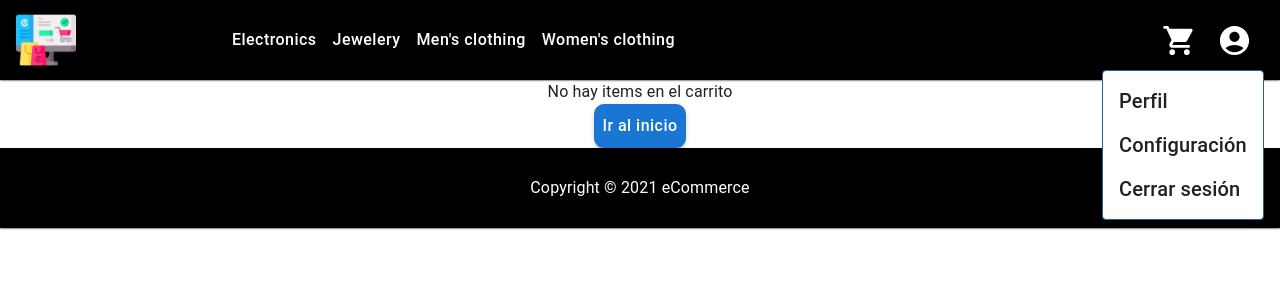
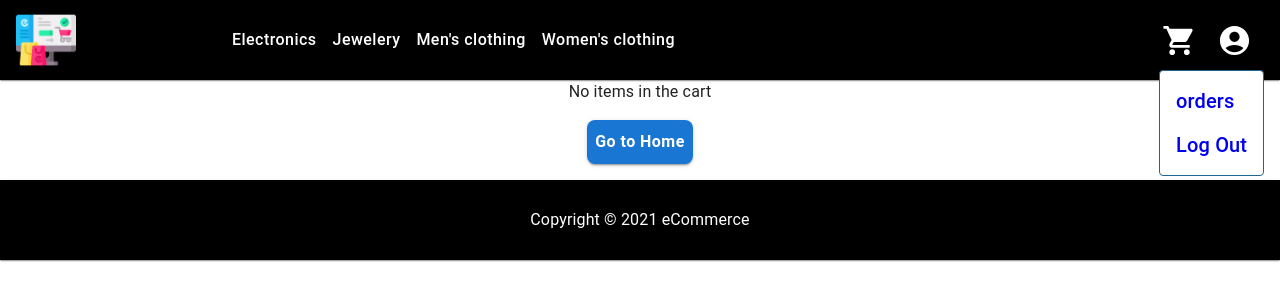
Before and after one commit to germanrogu/coder_proyecto, a React (Create React App) app: page /cart in a window 1280 px wide. Both pictures are taken after a click on the button 1234 px from the left and 40 px from the top of the page. Shown: the top 300 px of the page. Built offline with nearby package versions, Linux system fonts and the light colour scheme.

Commit message:
:sparkles: :hammer: Order component

```diff
--- a/src/components/pages/Cart/Cart.jsx
+++ b/src/components/pages/Cart/Cart.jsx
@@ -9,11 +9,16 @@ const ButtonCustom = withStyles((theme) => ({
   root: {
     "&.MuiButton-root": {
       textTransform: "none",
-      color: "white",
+      // color: "#3483fa",
       fontSize: "1rem",
-      fontWeight: "500",
+      fontWeight: "600",
       padding: theme.spacing(1),
-      borderRadius: "10px",
+      borderRadius: "8px",
+      // backgroundColor: "#4189e626",
+      margin: theme.spacing(2),
+    },
+    "&.MuiButton-root:hover": {
+      backgroundColor: "#4189e659",
     },
   },
 }))(Button);
@@ -57,7 +62,7 @@ export const Cart = () => {
                 }}
               >
                 <ButtonCustom variant="contained" color="secondary">
-                  Seguir comprando
+                  Keep shopping
                 </ButtonCustom>
               </Link>
             </Grid>
@@ -80,7 +85,7 @@ export const Cart = () => {
                 }}
               >
                 <ButtonCustom variant="contained" color="success">
-                  Hacer pedido
+                  Place an order
                 </ButtonCustom>
               </Link>
             </Grid>
@@ -94,11 +99,11 @@ export const Cart = () => {
               }}
             >
               <ButtonCustom
+                variant="contained"
                 onClick={() => clearCart()}
-                variant="contained"
                 color="error"
               >
-                Vaciar carrito
+                Empty cart
               </ButtonCustom>
             </Grid>
           </Grid>
@@ -111,7 +116,7 @@ export const Cart = () => {
               justifyContent: "center",
             }}
           >
-            No hay items en el carrito
+            No items in the cart
           </Typography>
           <Link
             to={`/`}
@@ -122,9 +127,7 @@ export const Cart = () => {
               alignItems: "center",
             }}
           >
-            <ButtonCustom variant="contained" color="primary">
-              Ir al inicio
-            </ButtonCustom>
+            <ButtonCustom variant="contained" color="primary">Go to Home</ButtonCustom>
           </Link>
         </>
       )}
--- /dev/null
+++ b/src/components/pages/Orders/Orders.jsx
@@ -0,0 +1,51 @@
+import React, { useEffect, useState } from "react";
+
+import { collection, getDocs } from "firebase/firestore";
+import { db } from "../../../firebase";
+import { Box, Grid } from "@mui/material";
+import { OrderItem } from "../../ui/atoms/OrderItem/OrderItem";
+import { LoadingScreen } from "../../ui/atoms/LoadingScreen/LoadingScreen";
+
+export const Orders = () => {
+  const [product, setProduct] = useState([]);
+  const [loading, setLoading] = useState(false);
+
+  useEffect(() => {
+    setLoading(true);
+
+    const orderCollection = collection(db, "orders");
+    const getDocuments = getDocs(orderCollection);
+
+    getDocuments
+      .then((response) => {
+        const docs = response.docs;
+        const docsFormat = docs.map((doc) => {
+          return doc.data();
+        });
+
+        setProduct(docsFormat);
+        setLoading(false);
+      })
+      .catch((err) => {
+        console.error(err);
+      });
+  }, []);
+
+  return (
+    <>
+      {!loading ? (
+        <Grid container spacing={1}>
+          {product.map((item, index) => (
+            <Grid item xs={12} md={12} key={index}>
+              <OrderItem product={item} />
+            </Grid>
+          ))}
+        </Grid>
+      ) : (
+        <Box sx={{ display: "flex" }}>
+          <LoadingScreen />
+        </Box>
+      )}
+    </>
+  );
+};
--- a/src/components/ui/atoms/Item/Item.jsx
+++ b/src/components/ui/atoms/Item/Item.jsx
@@ -2,11 +2,9 @@ import {
   Button,
   Card,
   CardActions,
-  // CardContent,
   CardHeader,
   CardMedia,
   IconButton,
-  // Typography,
 } from "@mui/material";
 import FavoriteIcon from "@mui/icons-material/Favorite";
 import React from "react";
@@ -27,14 +25,15 @@ const ButtonCustom = withStyles((theme) => ({
   root: {
     "&.MuiButton-root": {
       textTransform: "none",
-      color: "black",
+      color: "#3483fa",
       fontSize: "1rem",
-      fontWeight: "400",
+      fontWeight: "600",
       padding: theme.spacing(1),
-      borderRadius: "10px",
+      borderRadius: "8px",
+      backgroundColor: "#4189e626",
     },
     "&.MuiButton-root:hover": {
-      backgroundColor: "#C1D1D6",
+      backgroundColor: "#4189e659",
     },
   },
 }))(Button);
@@ -43,18 +42,15 @@ export const Item = ({
   id,
   stock,
   initial,
-  onAdd,
   titleItem,
   category,
-  // description,
   urlImg,
-  //stockNumber,
 }) => {
   return (
     <>
       <CardCustom>
         <CardHeader
-          title={titleItem}
+          title={titleItem.substring(0,25)+" ..."}
           subheader={category + " - Stock: " + stock}
           action={
             <IconButton aria-label="add to favorites">
@@ -64,18 +60,12 @@ export const Item = ({
         />
         <CardMedia
           component="img"
-          height="150"
+          height="130"
           image={urlImg}
-          alt="Paella dish"
+          alt={titleItem}
           sx={{ objectFit: "contain" }}
         />
-        {/* <CardContent>
-          <Typography variant="body2" color="text.secondary">
-            {description.length > 120
-              ? description.substring(0, 120 - 3) + " ..."
-              : description}
-          </Typography>
-        </CardContent> */}
+
         <CardActions
           disableSpacing
           sx={{ display: "flex", justifyContent: "center" }}
@@ -84,7 +74,7 @@ export const Item = ({
             to={`/item/${id}`}
             style={{ display: "flex", textDecoration: "none" }}
           >
-            <ButtonCustom>Detalle</ButtonCustom>
+            <ButtonCustom>Detail</ButtonCustom>
           </Link>
         </CardActions>
       </CardCustom>
--- a/src/components/ui/atoms/MenuNav/MenuNav.jsx
+++ b/src/components/ui/atoms/MenuNav/MenuNav.jsx
@@ -3,6 +3,7 @@ import { Menu, MenuItem } from "@mui/material";
 import { withStyles } from "@mui/styles";
 
 import { TitleMenu } from "../TitleMenu/TitleMenu";
+import { Link } from "react-router-dom";
 
 const StyledMenu = withStyles((theme) => ({
   paper: {
@@ -11,7 +12,7 @@ const StyledMenu = withStyles((theme) => ({
   },
 }))(Menu);
 
-export const MenuNav = ({ anchorEl, open, onClose, items }) => {
+export const MenuNav = ({ anchorEl, open, onClose, items, menuButton }) => {
   return (
     <>
       <StyledMenu
@@ -32,12 +33,39 @@ export const MenuNav = ({ anchorEl, open, onClose, items }) => {
           <TitleMenu children={children} variant={"h6"} />
         </MenuItem>
         </NavLink> */}
+        {menuButton === "category"
+          ? items.map((item) => (
+              <Link
+                to={`/categoria/${item}`}
+                style={{ display: "flex", textDecoration: "none" }}
+                key={item}
+              >
+                <MenuItem key={item} onClick={onClose}>
+                  <TitleMenu
+                    textAlign="center"
+                    children={item}
+                    variant={"h6"}
+                  />
+                </MenuItem>
+              </Link>
+            ))
+          : items.map((item) => (
+              <Link
+                to={`/${item}`}
+                style={{ display: "flex", textDecoration: "none" }}
+                key={item}
+              >
+                <MenuItem key={item} onClick={onClose}>
+                  <TitleMenu
+                    textAlign="center"
+                    children={item}
+                    variant={"h6"}
+                  />
+                </MenuItem>
+              </Link>
+            ))}
 
-        {items.map((item) => (
-          <MenuItem key={item} onClick={onClose}>
-            <TitleMenu textAlign="center" children={item} variant={"h6"} />
-          </MenuItem>
-        ))}
+        {}
       </StyledMenu>
     </>
   );
--- /dev/null
+++ b/src/components/ui/atoms/OrderItem/OrderItem.jsx
@@ -0,0 +1,71 @@
+import { Grid, Typography } from "@mui/material";
+import React from "react";
+
+export const OrderItem = ({
+  product: {
+    buyer: { fullName, Phone, Email, Address },
+    created_at,
+    items,
+    total,
+    status,
+  },
+}) => {
+
+  return (
+    <>
+      <Grid container spacing={3} sx={{ borderBottom: "1px solid #48484826" }}>
+        <Grid item xs={3} md={1}>
+          <Typography variant="h6">
+            {fullName.charAt(0).toUpperCase() + fullName.slice(1)}
+          </Typography>
+        </Grid>
+        <Grid item xs={3} md={2}>
+          <Typography variant="h6">{Email}</Typography>
+        </Grid>
+        <Grid item xs={3} md={1}>
+          <Typography variant="h6">{Phone}</Typography>
+        </Grid>
+        <Grid item xs={3} md={1}>
+          <Typography variant="h6">{Address}</Typography>
+        </Grid>
+        <Grid item xs={3} md={1}>
+          <Typography variant="h6">{status}</Typography>
+        </Grid>
+        <Grid item xs={3} md={2}>
+          <Typography variant="h6">{"Total: $" + total}</Typography>
+        </Grid>
+      </Grid>
+
+      {items.map((item) => (
+        <Grid item xs={12} md={12} key={item.product.id}>
+          <Grid
+            container
+            spacing={3}
+            sx={{ borderBottom: "1px solid #48484826" }}
+          >
+            <Grid item xs={1} md={1}>
+              <img
+                height={50}
+                src={item.product.image}
+                alt={item.product.title}
+              />
+            </Grid>
+            <Grid item xs={3} md={3}>
+              <Typography variant="subtitle1">{item.product.title}</Typography>
+            </Grid>
+            <Grid item xs={3} md={1}>
+              <Typography variant="subtitle1">
+                {"$" + item.product.price}
+              </Typography>
+            </Grid>
+            <Grid item xs={3} md={1}>
+              <Typography variant="subtitle1">
+                {item.quantity}
+              </Typography>
+            </Grid>
+          </Grid>
+        </Grid>
+      ))}
+    </>
+  );
+};
--- a/src/components/ui/atoms/ProductInformation/ProductInformation.jsx
+++ b/src/components/ui/atoms/ProductInformation/ProductInformation.jsx
@@ -9,11 +9,16 @@ const ButtonCustom = withStyles((theme) => ({
   root: {
     "&.MuiButton-root": {
       textTransform: "none",
-      color: "white",
+      color: "#3483fa",
       fontSize: "1rem",
-      fontWeight: "bold",
+      fontWeight: "600",
       padding: theme.spacing(1),
-      borderRadius: "10px",
+      borderRadius: "8px",
+      backgroundColor: "#4189e626",
+      margin: theme.spacing(2),
+    },
+    "&.MuiButton-root:hover": {
+      backgroundColor: "#4189e659",
     },
   },
 }))(Button);
@@ -43,8 +48,8 @@ export const ProductInformation = ({
               alignItems: "center",
             }}
           >
-            <ButtonCustom variant="contained" color="primary">
-              Ir a carrito
+            <ButtonCustom >
+              Go to cart
             </ButtonCustom>
           </Link>
         ) : (
--- a/src/components/ui/molecules/ItemCount/ItemCount.jsx
+++ b/src/components/ui/molecules/ItemCount/ItemCount.jsx
@@ -7,17 +7,17 @@ import { withStyles } from "@mui/styles";
 const ButtonCustom = withStyles((theme) => ({
   root: {
     "&.MuiButton-root": {
-      backgroundColor: "#1976d2",
       textTransform: "none",
-      color: "white",
+      color: "#3483fa",
       fontSize: "1rem",
       fontWeight: "600",
       padding: theme.spacing(1),
-      borderRadius: "10px",
+      borderRadius: "8px",
+      backgroundColor: "#4189e626",
       margin: theme.spacing(2),
     },
     "&.MuiButton-root:hover": {
-      backgroundColor: "#074b8f",
+      backgroundColor: "#4189e659",
     },
   },
 }))(Button);
@@ -57,7 +57,7 @@ export const ItemCount = ({ stock = 10, initial = 1, onAdd }) => {
       </ButtonGroup>
 
       <ButtonCustom onClick={() => onAdd(counter)}>
-        Agregar al carrito
+        Add to cart
       </ButtonCustom>
     </div>
   );
--- a/src/components/ui/molecules/MenuOption/MenuOption.jsx
+++ b/src/components/ui/molecules/MenuOption/MenuOption.jsx
@@ -3,7 +3,7 @@ import { IconButton, Tooltip } from "@mui/material";
 
 import { MenuNav } from "../../atoms/MenuNav/MenuNav";
 
-export const MenuOption = ({ icon, tooltip, items }) => {
+export const MenuOption = ({ icon, tooltip, items, menuButton }) => {
   const [anchorEl, setAnchorEl] = useState(null);
   const openAccount = Boolean(anchorEl);
 
@@ -35,6 +35,7 @@ export const MenuOption = ({ icon, tooltip, items }) => {
       </Tooltip>
 
       <MenuNav
+        menuButton={menuButton}
         anchorEl={anchorEl}
         open={openAccount}
         onClose={handleClose}
--- a/src/components/ui/molecules/TextFieldCustom/TextFieldCustom.jsx
+++ b/src/components/ui/molecules/TextFieldCustom/TextFieldCustom.jsx
@@ -26,16 +26,20 @@ const ButtonCustom = withStyles((theme) => ({
   root: {
     "&.MuiButton-root": {
       textTransform: "none",
-      color: "white",
+      color: "#3483fa",
       fontSize: "1rem",
-      fontWeight: "500",
+      fontWeight: "600",
       padding: theme.spacing(1),
-      borderRadius: "10px",
+      borderRadius: "8px",
+      backgroundColor: "#4189e626",
+    },
+    "&.MuiButton-root:hover": {
+      backgroundColor: "#4189e659",
     },
   },
 }))(Button);
 
-export const TextFieldCustom = ({onSubmit}) => {
+export const TextFieldCustom = ({ onSubmit }) => {
   const classes = useStyles();
   const { handleSubmit, control } = useForm();
 
@@ -47,12 +51,12 @@ export const TextFieldCustom = ({onSubmit}) => {
     <>
       <form className={classes.root} onSubmit={handleSubmit(onSubmit)}>
         <Controller
-          name={"Name"}
+          name={"fullName"}
           control={control}
           defaultValue=""
           render={({ field: { onChange, value }, fieldState: { error } }) => (
             <TextField
-              label={"Name"}
+              label={"Full name"}
               variant="filled"
               value={value}
               onChange={onChange}
@@ -60,7 +64,7 @@ export const TextFieldCustom = ({onSubmit}) => {
               helperText={error ? error.message : null}
             />
           )}
-          rules={{ required: "Name required" }}
+          rules={{ required: "Full name required" }}
         />
 
         <Controller
@@ -123,13 +127,11 @@ export const TextFieldCustom = ({onSubmit}) => {
               textDecoration: "none",
             }}
           >
-            <ButtonCustom variant="contained" color="secondary">
-              Cancelar
-            </ButtonCustom>
+            <ButtonCustom color="secondary">Cancel</ButtonCustom>
           </Link>
 
-          <ButtonCustom type="submit" variant="contained" color="primary">
-            Completar pedido
+          <ButtonCustom type="submit" color="primary">
+            Complete order
           </ButtonCustom>
         </div>
       </form>
--- a/src/components/ui/organism/AppBar/NavBar.jsx
+++ b/src/components/ui/organism/AppBar/NavBar.jsx
@@ -49,7 +49,7 @@ export const NavBar = () => {
     "Men's clothing",
     "Women's clothing",
   ];
-  const settings = ["Perfil", "Configuración", "Cerrar sesión"];
+  const settings = ["orders", "Log Out"];
 
   const handleItem = () => {
     // console.log("Item");
@@ -72,6 +72,7 @@ export const NavBar = () => {
               sx={{ flexGrow: 1, display: { xs: "flex", md: "none" } }}
             >
               <MenuOption
+                menuButton={"category"}
                 icon={<MenuIcon fontSize="large" />}
                 tooltip={"Items"}
                 items={pages}
@@ -106,6 +107,7 @@ export const NavBar = () => {
                 <CartWidget itemNumber={cartCounter()} />
               </Link>
               <MenuOption
+                menuButton={"account"}
                 icon={<AccountCircleIcon fontSize="large" />}
                 tooltip={"Items"}
                 items={settings}
--- a/src/routes/AppRouter.jsx
+++ b/src/routes/AppRouter.jsx
@@ -2,6 +2,7 @@ import React from "react";
 import { BrowserRouter, Route, Routes } from "react-router-dom";
 import { Cart } from "../components/pages/Cart/Cart";
 import { Home } from "../components/pages/Home/Home";
+import { Orders } from "../components/pages/Orders/Orders";
 import { Purchase } from "../components/pages/Purchase/Purchase";
 import { ItemDetailContainer } from "../components/ui/molecules/ItemDetailContainer/ItemDetailContainer";
 import { ItemListContainer } from "../components/ui/molecules/ItemListContainer/ItemListContainer";
@@ -18,6 +19,7 @@ export const AppRouter = () => {
         <Route path="/item/:id" element={<ItemDetailContainer />} />
         <Route path="/cart" element={<Cart />} />
         <Route path="/purchase" element={<Purchase />} />
+        <Route path="/orders" element={<Orders />} />
       </Routes>
       <Footer />
     </BrowserRouter>
```
Also changed, not shown: src/components/pages/Purchase/Purchase.jsx (+13 -4 lines).
